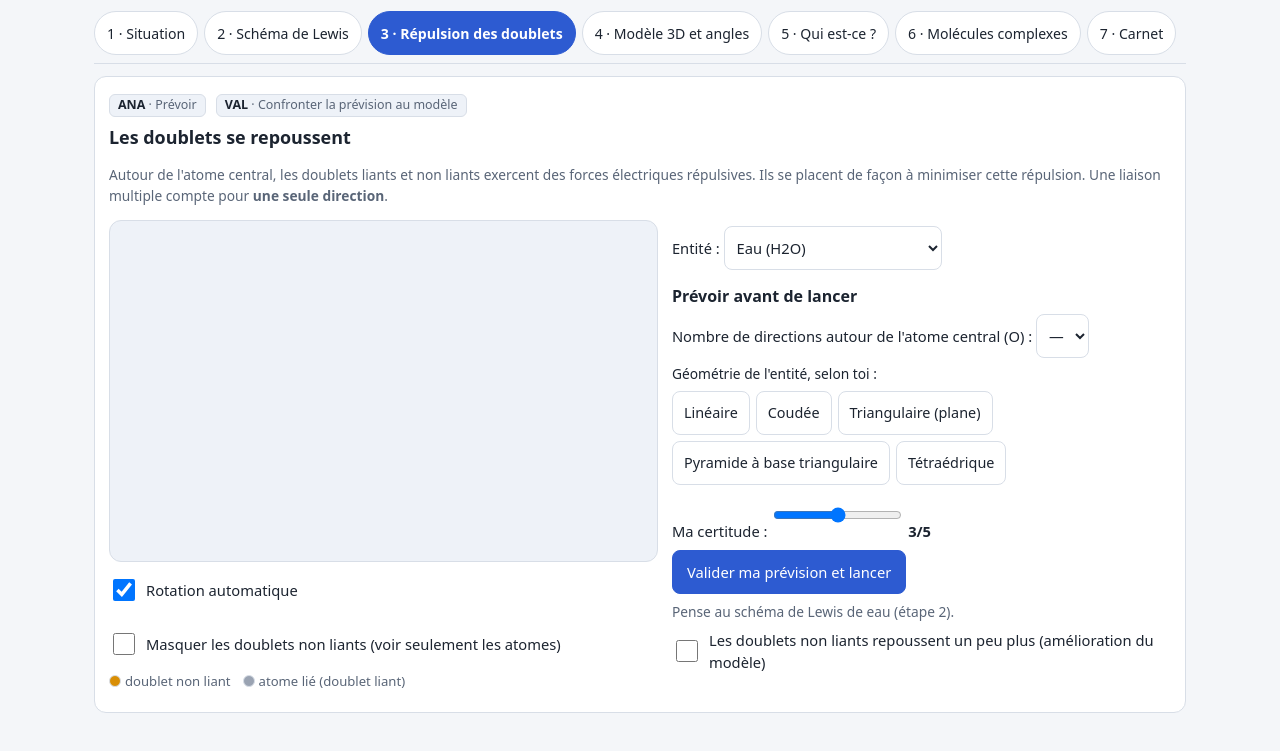
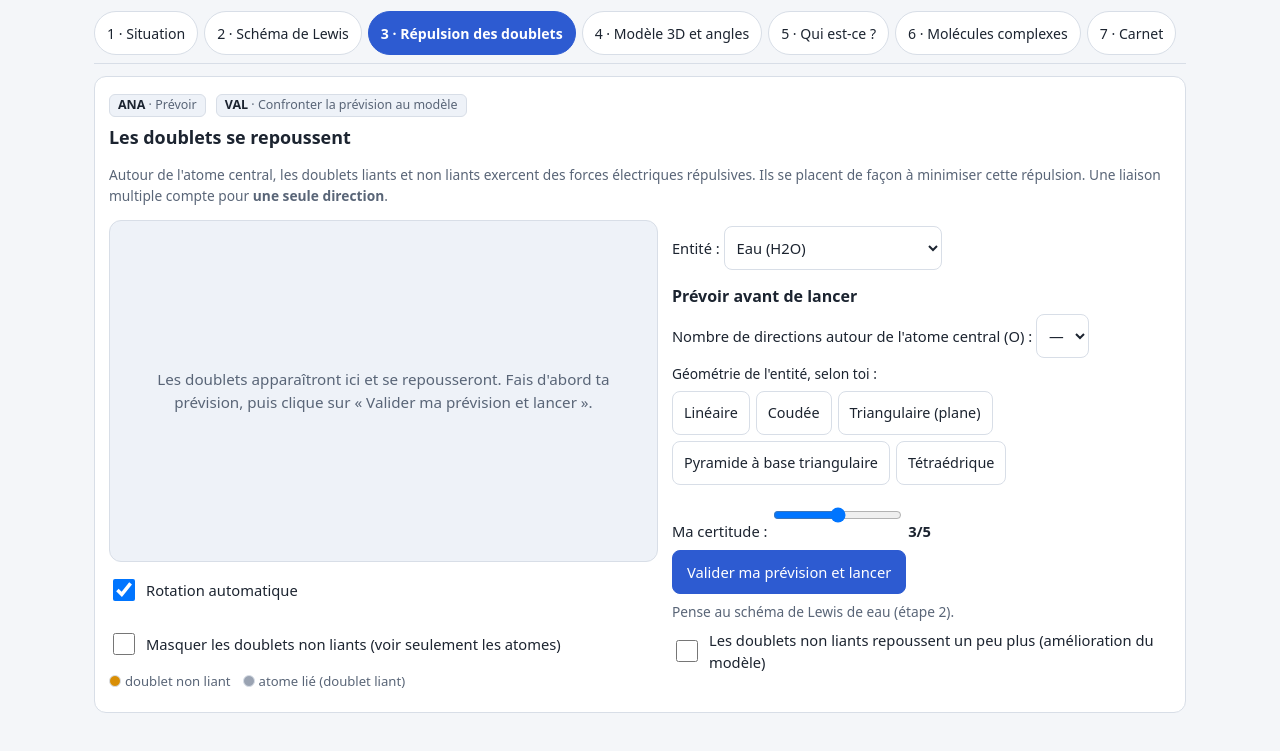
Before and after one commit to Profourmentin/PhySimul, a plain HTML site: page sims/lewis-geometrie.html in a window 1280 px wide. Both pictures are taken after a click on the tab "3 · Répulsion des doublets". Shown: the part 91-842 px from the top of the page. Drawn offline with Linux system fonts and the light colour scheme.

Commit message:
Lewis et géométrie : message dans le cadre vide de l'étape 3
Avant la première répulsion, le cadre 3D de l'étape 3 restait vide sans explication,
ce qui laissait croire que l'animation ne s'affichait pas. Un message indique
maintenant quoi faire (prévision puis lancement) ; il disparaît au lancement.
Physique inchangée (27 valeurs identiques).

Co-Authored-By: Claude Sonnet 5.5 <noreply@anthropic.com>
Claude-Session: https://claude.ai/code/session_01XPNuRWdcZizy8jnfEfAmCG

```diff
--- a/sims/lewis-geometrie.html
+++ b/sims/lewis-geometrie.html
@@ -51,7 +51,8 @@ label{font-size:.92rem}
 table.t{border-collapse:collapse;width:100%;font-size:.88rem}
 table.t th,table.t td{border-bottom:1px solid var(--line);padding:4px 6px;text-align:left;vertical-align:top}
 table.t th{color:var(--mute);font-weight:600}
-.stage{background:var(--stage);border:1px solid var(--line);border-radius:12px;overflow:hidden}
+.stage{background:var(--stage);border:1px solid var(--line);border-radius:12px;overflow:hidden;position:relative}
+.stagemsg{position:absolute;inset:0;display:flex;align-items:center;justify-content:center;text-align:center;padding:18px;font-size:.95rem;color:var(--mute);pointer-events:none}
 canvas.cv{display:block;width:100%;height:340px;touch-action:none;cursor:grab}
 canvas.cv:active{cursor:grabbing}
 svg.lewis{display:block;width:100%;height:auto;max-height:420px;background:var(--stage);border:1px solid var(--line);border-radius:12px}
@@ -163,7 +164,7 @@ input[type=range]{min-height:44px}
     <p class="small mute">Autour de l'atome central, les doublets liants et non liants exercent des forces électriques répulsives. Ils se placent de façon à minimiser cette répulsion. Une liaison multiple compte pour <b>une seule direction</b>.</p>
     <div class="grid2">
       <div>
-        <div class="stage"><canvas class="cv" id="cv-lab" aria-label="Modèle 3D des directions des doublets autour de l'atome central. Glisser pour tourner."></canvas></div>
+        <div class="stage"><canvas class="cv" id="cv-lab" aria-label="Modèle 3D des directions des doublets autour de l'atome central. Glisser pour tourner."></canvas><div class="stagemsg" id="labMsg" role="status"></div></div>
         <div class="row small">
           <label class="chk"><input type="checkbox" id="lab-auto" checked> Rotation automatique</label>
           <label class="chk"><input type="checkbox" id="lab-hidelp"> Masquer les doublets non liants (voir seulement les atomes)</label>
@@ -772,8 +773,10 @@ const Lab=(()=>{
     }
     return {atoms,bonds,lobes};
   }
+  function msg(){const m=$('#labMsg');if(!m)return;
+    m.textContent=ranOnce?'':(mode==='ent'?'Les doublets apparaîtront ici et se repousseront. Fais d\'abord ta prévision, puis clique sur « Valider ma prévision et lancer ».':'Règle les curseurs, puis clique sur « Lancer la répulsion » : les doublets apparaîtront ici.')}
   function setup(){
-    dirs();P=randDirs(b+l);w=weights();iter=0;running=true;ranOnce=true;v.setScene(scene(),1.9);
+    dirs();P=randDirs(b+l);w=weights();iter=0;running=true;ranOnce=true;msg();v.setScene(scene(),1.9);
   }
   v.tick=function(){
     if(!running)return;
@@ -817,7 +820,7 @@ const Lab=(()=>{
     <div id="labNote" hidden><label for="labTxt" class="small"><b>Ce que cet accord ou cet écart m'apprend</b> (une phrase)</label><textarea id="labTxt" rows="2"></textarea></div>`;
     $('#labTxt').addEventListener('input',e=>{if(mode==='ent'){S.labNote[ent.id]=e.target.value;nbRefresh()}});
     $('#labSel').value=mode==='free'?'free':ent.id;$('#labW').checked=weighted;
-    $('#labSel').addEventListener('change',e=>{if(e.target.value==='free')mode='free';else{mode='ent';ent=byId(e.target.value)}form();$('#labFb').textContent='';$('#labFb').className='fb';dirs();P=randDirs(b+l);w=weights();ranOnce=false;running=false;v.setScene({atoms:[],bonds:[],lobes:[]});$('#labRead').innerHTML=''});
+    $('#labSel').addEventListener('change',e=>{if(e.target.value==='free')mode='free';else{mode='ent';ent=byId(e.target.value)}form();$('#labFb').textContent='';$('#labFb').className='fb';dirs();P=randDirs(b+l);w=weights();ranOnce=false;running=false;v.setScene({atoms:[],bonds:[],lobes:[]});msg();$('#labRead').innerHTML=''});
     $('#labW').addEventListener('change',e=>{weighted=e.target.checked;if(ranOnce){setup()}});
     form();
   }
@@ -849,7 +852,7 @@ const Lab=(()=>{
       $('#fGo').addEventListener('click',()=>{upd();setup()});
     }
   }
-  panel();
+  panel();msg();
   $('#lab-auto').addEventListener('change',e=>v.auto=e.target.checked);
   $('#lab-hidelp').addEventListener('change',e=>{hide=e.target.checked;if(P.length)v.setScene(scene())});
   return {v,setEntity(id){if(id){mode='ent';ent=byId(id)}panel()},setWeighted(x){weighted=x;const c=$('#labW');if(c)c.checked=x},_state:()=>({b,l,P,E,running}),run:setup,anglesInfo};
```
